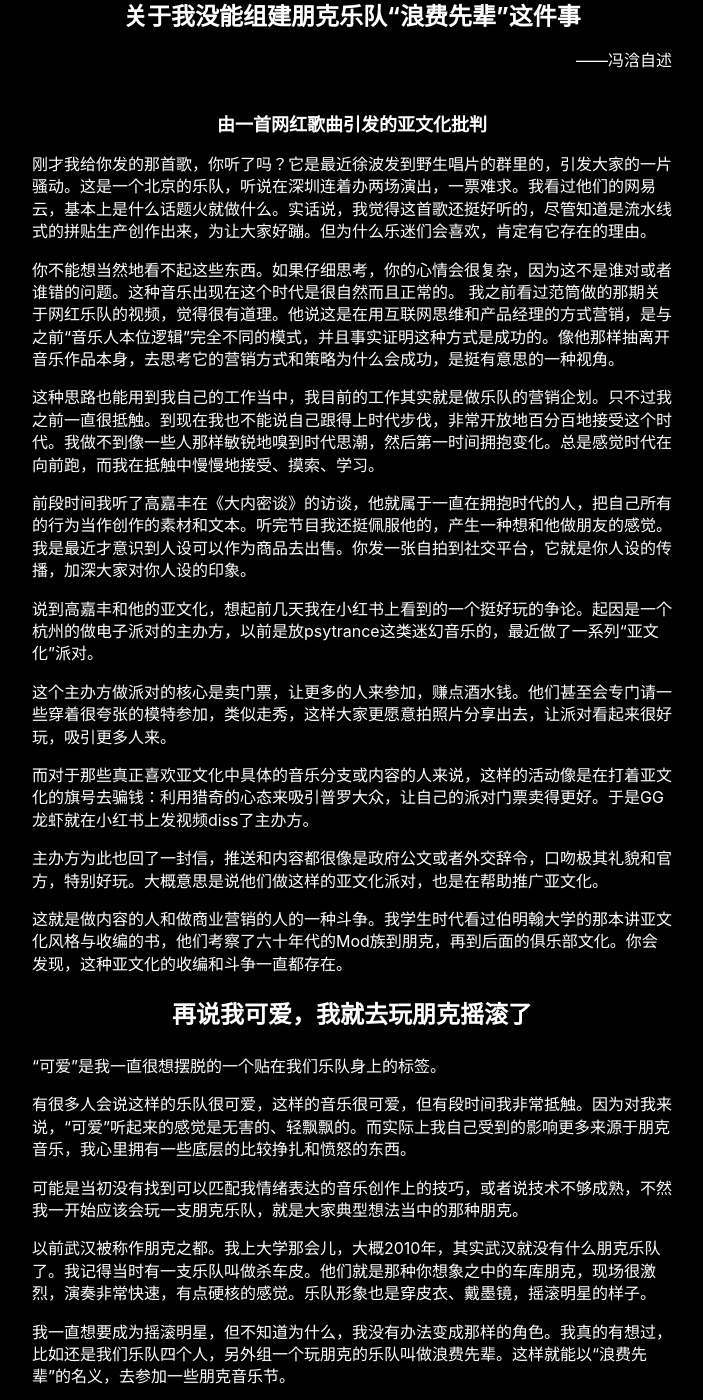
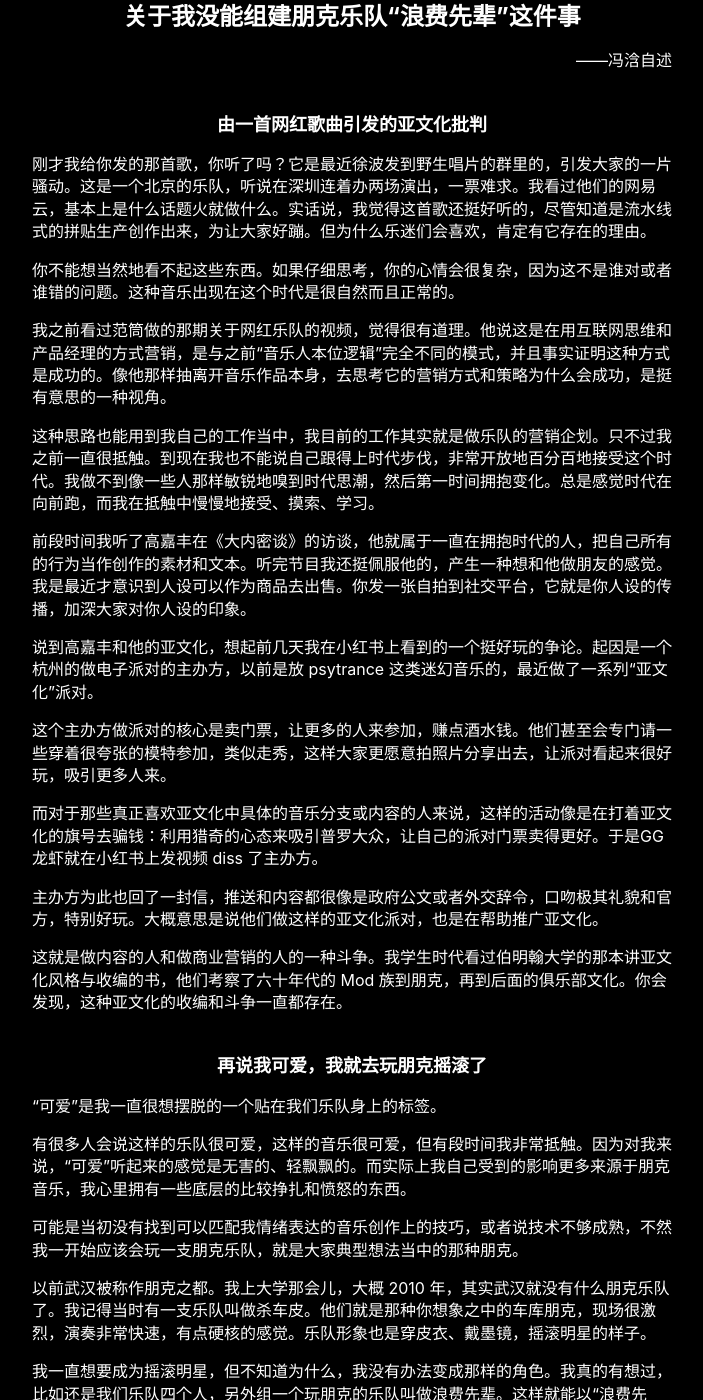
Before and after one commit to salingerlin/salingerlin.github.io, a Jekyll site: the page built from _posts/2022-05-31-关于冯浛没能组建朋克乐队“浪费先辈”这件事.md, in a window 1280 px wide and 1400 px high, scrolled down 859 px. Shown: the whole window, without its empty margins (288-991 px from the left). Built offline with Jekyll 4.4.1, drawn with Linux system fonts in a browser that asks for light colours; some of the changed text lies outside the part shown.

Commit message:
Update 2022-05-31-关于冯浛没能组建朋克乐队“浪费先辈”这件事.md

```diff
--- a/_posts/2022-05-31-关于冯浛没能组建朋克乐队“浪费先辈”这件事.md
+++ b/_posts/2022-05-31-关于冯浛没能组建朋克乐队“浪费先辈”这件事.md
@@ -8,11 +8,11 @@ category: 访谈与自述
 
 三点刚过，我给冯浛拨去微信语音电话。响起的微信铃声让我意外，并不是以往的平白无奇的嘟嘟声，而是前段时间因鬼畜而爆红的《蜜雪冰城》主题曲。正想着开场的破冰问题不如就请教她微信彩铃是怎么设置的，手机那端便传来接通的声音。
 
-“哈罗，Zoo酱。”我用冯浛的网名跟她打招呼。
+“哈罗，Zoo 酱。”我用冯浛的网名跟她打招呼。
 
 “我应该迟点接电话的，”她顿了一秒说，“这样就可以让你多听一会儿《蜜雪冰城》。”
 
-目前在杭州的一家独立音乐厂牌工作的冯浛，同时也是成立于武汉的浪味仙贝乐队的主唱以及吉他手。浪味仙贝是一支风格倾向独立流行的摇滚乐队，截至目前，他们已经发行两张 EP 专辑，即2018年的《东湖游泳》以及去年的《一瞬之光》。
+目前在杭州的一家独立音乐厂牌工作的冯浛，同时也是成立于武汉的浪味仙贝乐队的主唱以及吉他手。浪味仙贝是一支风格倾向独立流行的摇滚乐队，截至目前，他们已经发行两张 EP 专辑，即 2018 年的《东湖游泳》以及去年的《一瞬之光》。
 
 作为乐队的发起人和主创，冯浛通过这些作品构建出个性相当鲜明的音乐气质，生活化的内容表达、明亮积极的曲风以及带有一丝邪恶气质的可爱形象。尽管冯浛在采访里表示，“可爱”是她希望摆脱的标签之一。
 
@@ -30,23 +30,24 @@ category: 访谈与自述
 刚才我给你发的那首歌，你听了吗？它是最近徐波发到野生唱片的群里的，引发大家的一片骚动。这是一个北京的乐队，听说在深圳连着办两场演出，一票难求。我看过他们的网易云，基本上是什么话题火就做什么。实话说，我觉得这首歌还挺好听的，尽管知道是流水线式的拼贴生产创作出来，为让大家好蹦。但为什么乐迷们会喜欢，肯定有它存在的理由。
 
 你不能想当然地看不起这些东西。如果仔细思考，你的心情会很复杂，因为这不是谁对或者谁错的问题。这种音乐出现在这个时代是很自然而且正常的。
+
 我之前看过范筒做的那期关于网红乐队的视频，觉得很有道理。他说这是在用互联网思维和产品经理的方式营销，是与之前“音乐人本位逻辑”完全不同的模式，并且事实证明这种方式是成功的。像他那样抽离开音乐作品本身，去思考它的营销方式和策略为什么会成功，是挺有意思的一种视角。
 
 这种思路也能用到我自己的工作当中，我目前的工作其实就是做乐队的营销企划。只不过我之前一直很抵触。到现在我也不能说自己跟得上时代步伐，非常开放地百分百地接受这个时代。我做不到像一些人那样敏锐地嗅到时代思潮，然后第一时间拥抱变化。总是感觉时代在向前跑，而我在抵触中慢慢地接受、摸索、学习。
 
 前段时间我听了高嘉丰在《大内密谈》的访谈，他就属于一直在拥抱时代的人，把自己所有的行为当作创作的素材和文本。听完节目我还挺佩服他的，产生一种想和他做朋友的感觉。我是最近才意识到人设可以作为商品去出售。你发一张自拍到社交平台，它就是你人设的传播，加深大家对你人设的印象。
 
-说到高嘉丰和他的亚文化，想起前几天我在小红书上看到的一个挺好玩的争论。起因是一个杭州的做电子派对的主办方，以前是放psytrance这类迷幻音乐的，最近做了一系列“亚文化”派对。
+说到高嘉丰和他的亚文化，想起前几天我在小红书上看到的一个挺好玩的争论。起因是一个杭州的做电子派对的主办方，以前是放 psytrance 这类迷幻音乐的，最近做了一系列“亚文化”派对。
 
 这个主办方做派对的核心是卖门票，让更多的人来参加，赚点酒水钱。他们甚至会专门请一些穿着很夸张的模特参加，类似走秀，这样大家更愿意拍照片分享出去，让派对看起来很好玩，吸引更多人来。
 
-而对于那些真正喜欢亚文化中具体的音乐分支或内容的人来说，这样的活动像是在打着亚文化的旗号去骗钱：利用猎奇的心态来吸引普罗大众，让自己的派对门票卖得更好。于是GG龙虾就在小红书上发视频diss了主办方。
+而对于那些真正喜欢亚文化中具体的音乐分支或内容的人来说，这样的活动像是在打着亚文化的旗号去骗钱：利用猎奇的心态来吸引普罗大众，让自己的派对门票卖得更好。于是GG龙虾就在小红书上发视频 diss 了主办方。
 
 主办方为此也回了一封信，推送和内容都很像是政府公文或者外交辞令，口吻极其礼貌和官方，特别好玩。大概意思是说他们做这样的亚文化派对，也是在帮助推广亚文化。
 
-这就是做内容的人和做商业营销的人的一种斗争。我学生时代看过伯明翰大学的那本讲亚文化风格与收编的书，他们考察了六十年代的Mod族到朋克，再到后面的俱乐部文化。你会发现，这种亚文化的收编和斗争一直都存在。
+这就是做内容的人和做商业营销的人的一种斗争。我学生时代看过伯明翰大学的那本讲亚文化风格与收编的书，他们考察了六十年代的 Mod 族到朋克，再到后面的俱乐部文化。你会发现，这种亚文化的收编和斗争一直都存在。
 
-<p align="center" style="line-height:2.0;"><font size="5"><b>再说我可爱，我就去玩朋克摇滚了</b></font></p>
+<p align="center" style="margin: 2.5em 0em 1em 0em;"><font size="4"><b>再说我可爱，我就去玩朋克摇滚了</b></font></p>
 
 “可爱”是我一直很想摆脱的一个贴在我们乐队身上的标签。
 
@@ -54,7 +55,7 @@ category: 访谈与自述
 
 可能是当初没有找到可以匹配我情绪表达的音乐创作上的技巧，或者说技术不够成熟，不然我一开始应该会玩一支朋克乐队，就是大家典型想法当中的那种朋克。
 
-以前武汉被称作朋克之都。我上大学那会儿，大概2010年，其实武汉就没有什么朋克乐队了。我记得当时有一支乐队叫做杀车皮。他们就是那种你想象之中的车库朋克，现场很激烈，演奏非常快速，有点硬核的感觉。乐队形象也是穿皮衣、戴墨镜，摇滚明星的样子。
+以前武汉被称作朋克之都。我上大学那会儿，大概 2010 年，其实武汉就没有什么朋克乐队了。我记得当时有一支乐队叫做杀车皮。他们就是那种你想象之中的车库朋克，现场很激烈，演奏非常快速，有点硬核的感觉。乐队形象也是穿皮衣、戴墨镜，摇滚明星的样子。
 
 我一直想要成为摇滚明星，但不知道为什么，我没有办法变成那样的角色。我真的有想过，比如还是我们乐队四个人，另外组一个玩朋克的乐队叫做浪费先辈。这样就能以“浪费先辈”的名义，去参加一些朋克音乐节。
 
@@ -64,12 +65,11 @@ category: 访谈与自述
 
 如果硬要说可爱的话，我觉得浪味仙贝的可爱不是柔弱的，而是有一定攻击力的可爱。之前有一位朋友，是一个插画师，她对浪味仙贝的描述我觉得非常恰当，她说自己听仙贝的歌，会觉得像一个小女孩蹦蹦跳跳走到你面前，忽然朝你大喊一声，然后你对她说什么，她也不理你，就自顾自地走了。
 
-还挺奇妙的。我确实很少在歌词里跟观众互动，没有想要跟谁对话的意愿，真的就是直白地写出来，自说自话。我喜欢朋克就是喜欢它的直截了当的表达，比如Ramones，几乎所有的歌词都是简单的句子，我怎么怎么，我讨厌什么，我喜欢什么。
+还挺奇妙的。我确实很少在歌词里跟观众互动，没有想要跟谁对话的意愿，真的就是直白地写出来，自说自话。我喜欢朋克就是喜欢它的直截了当的表达，比如 Ramones，几乎所有的歌词都是简单的句子，我怎么怎么，我讨厌什么，我喜欢什么。
 
 这种表达方式对我的影响甚至到了我想要矫正它的程度。因为不管我是平时在跟别人聊天沟通，还是自己写文章或者写歌词，“我”这个字眼出现得太多了。有时候我会想，这是不是说明我是一个很自私的人，只考虑自己的感受？
 
-<br>
-<p align="center"><font size="5"><b>成功的人总是相似，失败的人各有各的失败</b></font></p>
+<p align="center" style="margin: 2.5em 0em 1em 0em;"><font size="4"><b>成功的人总是相似，失败的人各有各的失败</b></font></p>
 
 我本科和研究生念的都是出版发行，但其实我一开始最想学的是新闻，以后去做个记者。我高中喜欢读《南方周末》，喜欢看报纸，以为自己会成为调查记者，跟侦探一样出生入死。可没有想到现在新闻行业都不行了，也已经没调查记者了。
 
@@ -87,18 +87,17 @@ category: 访谈与自述
 
 他们俩的境遇很相似，不得志的漫才艺人和不得志的卖唱歌手，那一瞬间会有种相互扶持的感动。那位歌手的演员是日本的车库朋克乐队黑猫切尔西的主唱，后来经常演戏，也没继续唱歌了，毕竟演戏比唱歌赚钱。
 
-这个镜头也是我们这首歌的MV的灵感之一，另外一个灵感来自我很喜欢的日本乐队CreepHyp。他们有首歌叫做《二十九、三十》。MV拍的就是一个上班族从地铁出来，门口看到一位歌手唱歌，那首歌基本上属于青春残酷物语的感觉。
+这个镜头也是我们这首歌的 MV 的灵感之一，另外一个灵感来自我很喜欢的日本乐队 CreepHyp。他们有首歌叫做《二十九、三十》。MV拍的就是一个上班族从地铁出来，门口看到一位歌手唱歌，那首歌基本上属于青春残酷物语的感觉。
 
 其实日本的表达失败情绪的歌还挺多，他们有那种文化语境。在中国还是挺少见的，毕竟明面上大家得要积极向上，很少有人会唱失败的歌，或许国足（Chinese Football）算是一个？所以我说国足对我的音乐的影响还蛮大。
 
-但有时候我又会想，我们应该怎么定义失败？当时我们拍这首歌的MV，取景是在杭州的凤起路地铁口。那天我们没有带设备，恰好有位卖唱的大叔，我们就问他借用了音响和麦克风，占用他差不多一个小时的时间。拍摄完，我们也微信转给他一些钱作为补偿，毕竟他是靠这个为生。他经常在那里卖唱，前面摆着一个纸板，大概写着家里孩子生病，生活怎么凄惨。虽然我们也不知道这是真的假的，也许他是个职业卖唱的街头歌手，故事是编的。但在那一瞬间，我忽然觉得自己羞于在一个真正的街头歌手面前去表演。
+但有时候我又会想，我们应该怎么定义失败？当时我们拍这首歌的 MV，取景是在杭州的凤起路地铁口。那天我们没有带设备，恰好有位卖唱的大叔，我们就问他借用了音响和麦克风，占用他差不多一个小时的时间。拍摄完，我们也微信转给他一些钱作为补偿，毕竟他是靠这个为生。他经常在那里卖唱，前面摆着一个纸板，大概写着家里孩子生病，生活怎么凄惨。虽然我们也不知道这是真的假的，也许他是个职业卖唱的街头歌手，故事是编的。但在那一瞬间，我忽然觉得自己羞于在一个真正的街头歌手面前去表演。
 
 我这种上过大学的人，有着一份稳定的工作，却在唱“失败的歌”。这对于另外一个阶层的人而言，会不会显得有些矫揉造作？能从这首歌里获得共鸣的，或许也只是和我一样，念过大学的初入社会的一个平凡普通的“打工人”。就像托尔斯泰在《安娜·卡列尼娜》里写的那句经典名言，“幸福的人都是相似的，不幸的人各有各的不幸”，这里的“不幸”或许应该被换做“失败”吧。
 
 所以，我就在想，假如有天我成为了一个在街头卖唱的歌手，我会唱一些快乐的歌。能让大家在已经疲惫的生活中，偶尔看到这样一个人在快乐的放声高唱，或许这样能让人们的生活轻松一些。
 
-<br>
-<p align="center"><font size="5"><b>最近不再正能量，于是写下“社会新闻”</b></font></p>
+<p align="center" style="margin: 2.5em 0em 1em 0em;"><font size="4"><b>最近不再正能量，于是写下“社会新闻”</b></font></p>
 
 有一段时间的独立流行占据市场主流的时候，“夏天”“海边”这样的关键词成为大家比较热衷的内容。但我最早写歌的时候没有刻意地思考，而是写出什么就是什么，是无意识的创作。比如《三得利》，因为当时喜欢三得利，我就干脆把它写进歌里。
 
@@ -116,6 +115,6 @@ category: 访谈与自述
 
 今年的疫情对我们乐队的影响其实还好，该创作还是在创作，只是巡演被推迟了，处于一种很不确定的状态。巡演是提前定好的，如今一再推迟，大家心理上或多或少有一些影响，我会担心乐队其他人觉得疲惫。所以我们最近有开会讨论这件事情，及时地调整了一下心理预期和工作目标。
 
-我们原本的目标是要好好完成这次巡演，现在已经不把它当作目标。我们已经写了一些新歌，所以今年的新目标是打算把专辑的demo录出来，预计明年会发一张专辑。以创作为目标，可控性会大一些，大家也更有干劲。我们就把演出当作一种福赐，不能演也很正常。能演就是福报，不是吗？
+我们原本的目标是要好好完成这次巡演，现在已经不把它当作目标。我们已经写了一些新歌，所以今年的新目标是打算把专辑的 demo 录出来，预计明年会发一张专辑。以创作为目标，可控性会大一些，大家也更有干劲。我们就把演出当作一种福赐，不能演也很正常。能演就是福报，不是吗？
 
 <p align="right">—— 2022 年于北京亚运村</p>
```
Also changed, not shown: other parts of _posts/2022-05-31-关于冯浛没能组建朋克乐队“浪费先辈”这件事.md (+1 -1 lines).
